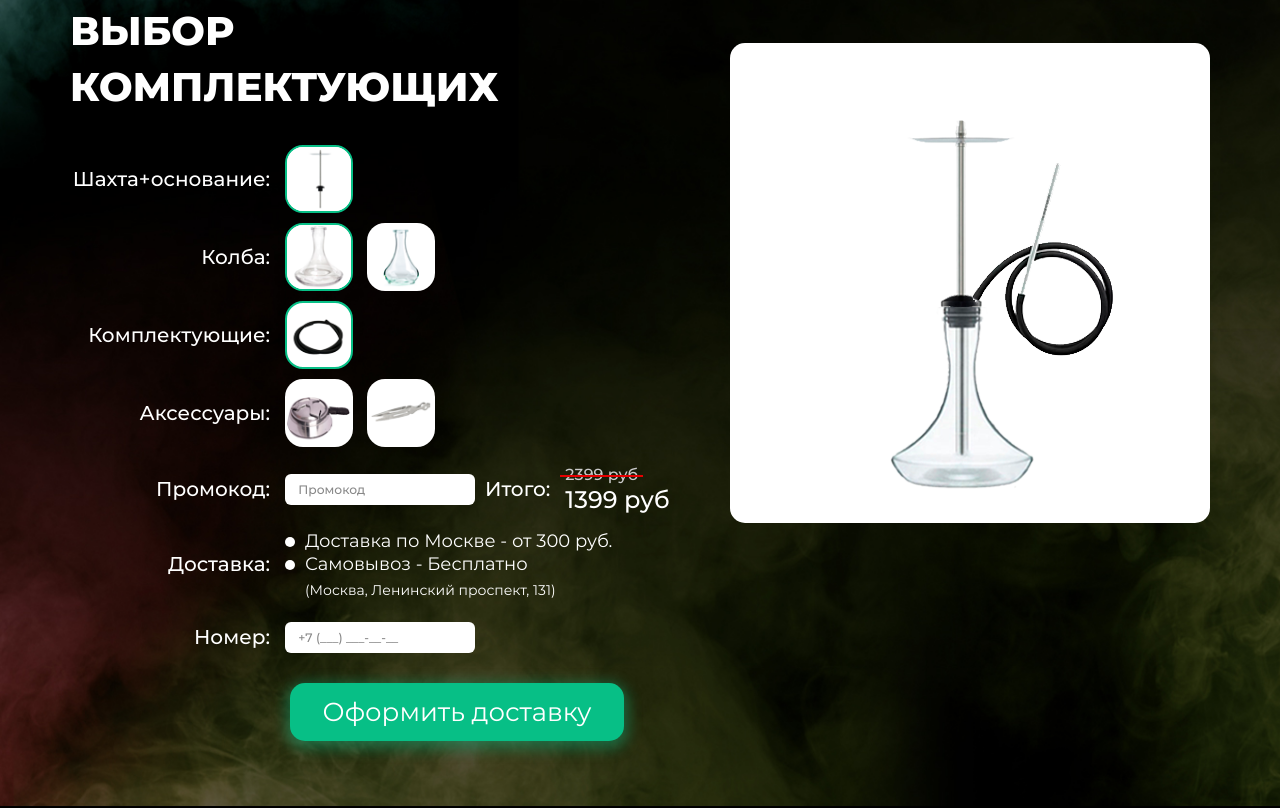
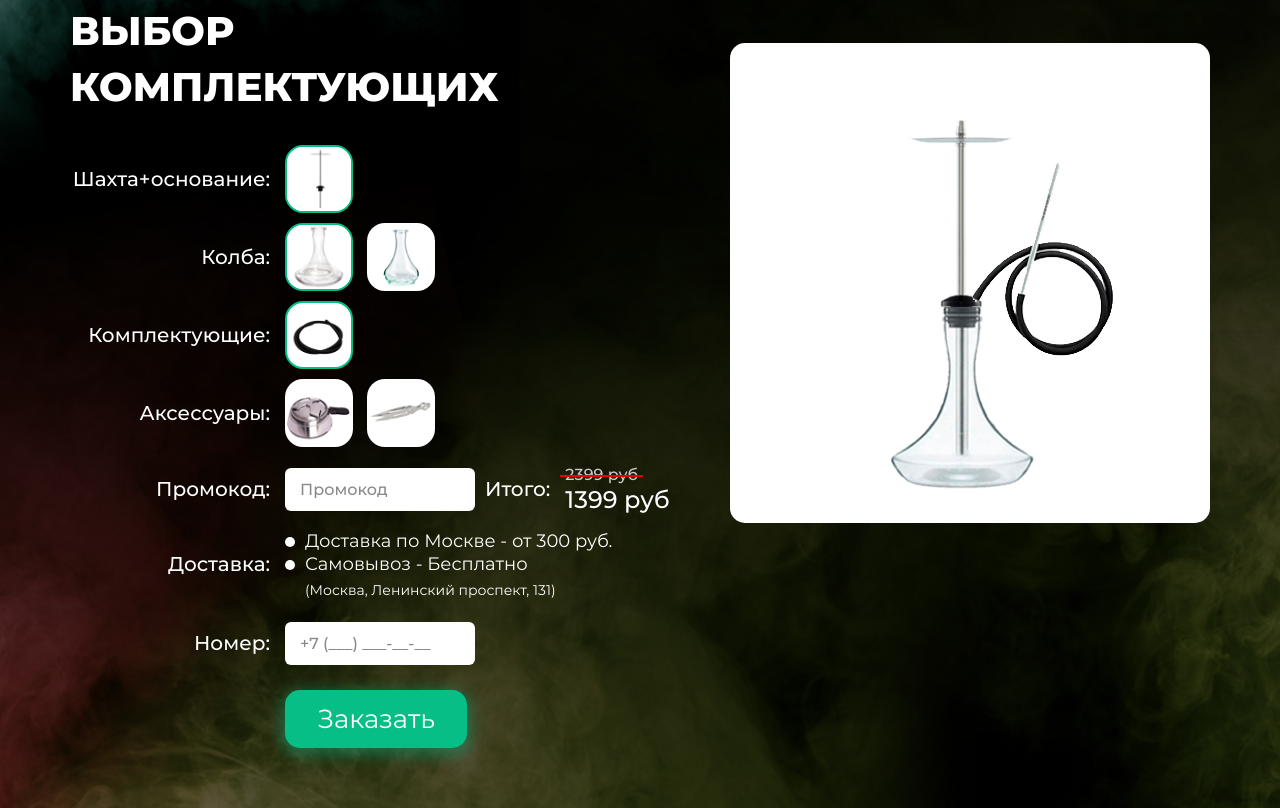
Before and after one commit to xxmuxaxx/hoohookah, a website built with webpack: page src/index.html in a window 1280 px wide. Shown: the part 1070-1878 px from the top of the page. Built offline with nearby package versions, Linux system fonts and the light colour scheme.

Commit message:
Правки под мобилку

```diff
--- a/src/index.html
+++ b/src/index.html
@@ -57,11 +57,11 @@
       </section>
       <!-- ./ End of hero -->
       <!-- constructor -->
-      <section class="constructor-section" id="constructor">
+      <section class="constructor-section">
         <div class="container">
           <h2 class="constructor-title">КОНСТРУКТОР <b>КАЛЬЯНА</b></h2>
           <!-- constructor-wrapper -->
-          <div class="constructor-wrapper">
+          <div class="constructor-wrapper" id="constructor">
             <!-- constructor-form -->
             <form class="constructor-form" id="constructorForm" data-constructor="hookah">
               <h5 class="constructor-form__title">ВЫБОР КОМПЛЕКТУЮЩИХ</h5>
@@ -160,7 +160,7 @@
               </div>
               <div class="constructor-form__group constructor-form__button">
                 <p class="constructor-form__name"></p>
-                <button class="button button--small">Оформить доставку</button>
+                <button class="button button--small">Заказать</button>
               </div>
             </form>
             <!-- ./ End of constructor-form -->
--- a/src/sass/sections/constructor.scss
+++ b/src/sass/sections/constructor.scss
@@ -1,9 +1,4 @@
-.constructor-section {
-  // background-image: url(../img/constructor_bg-1.png);
-  // background-size: cover;
-  // background-position: center right;
-  // background-repeat: no-repeat;
-}
+// .constructor-section {}
 
 .constructor-title {
   margin: 0 0 40px 0;
@@ -18,7 +13,7 @@
   }
 
   @include max-width(480px) {
-    margin: 0 0 20px 0;
+    margin: 0 0 10px 0;
     font-size: 2.75rem;
   }
 
@@ -46,8 +41,8 @@
     text-transform: uppercase;
 
     @include max-width(480px) {
-      margin: 0 0 20px 0;
-      font-size: 2rem;
+      margin: 0 0 10px 0;
+      font-size: 1.6rem;
     }
   }
 
@@ -182,7 +177,7 @@
   }
 
   @include max-width(480px) {
-    margin: 0 auto 20px auto;
+    margin: 0 auto 10px auto;
   }
 
   &__wrapper {
--- a/src/sass/variables/variables.scss
+++ b/src/sass/variables/variables.scss
@@ -90,7 +90,7 @@ $button-border-radius: 32px;
 $button-padding: 1.25rem 1.75rem;
 $button-padding-sm: 1em 1.25em;
 $button-min-width: 220px;
-$button-margin: 5px;
+$button-margin: 0;
 
 $button-small-min-width: initial;
 $button-small-padding: 0.625em 1.25em;
@@ -98,14 +98,14 @@ $button-small-font-size: 26px;
 
 // input
 $input-font: $mont;
-$input-font-size: 0.875em;
+$input-font-size: 1em;
 $input-font-weight: 500;
 $input-line-height: 1.2;
 $input-color: $black;
 $input-color-placeholder: $dark-gray;
 $input-border: 1px solid transparent;
 $input-border-radius: 6px;
-$input-padding: 0.375rem 0.875em;
+$input-padding: 0.675rem 0.875em;
 $input-bg-color: $white;
 $input-margin: 0;
 $input-focus: 0 0 20px rgba($black, 0.4);
```
